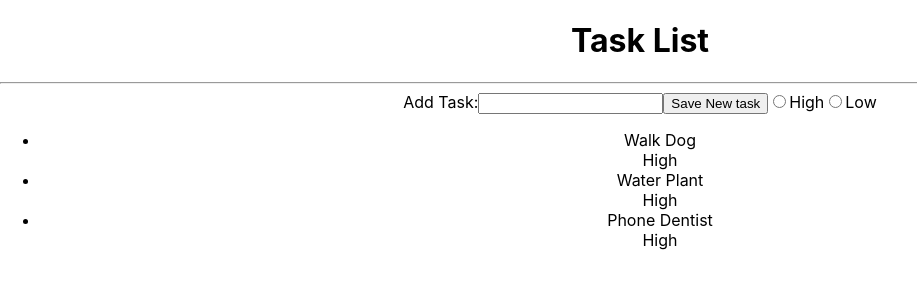
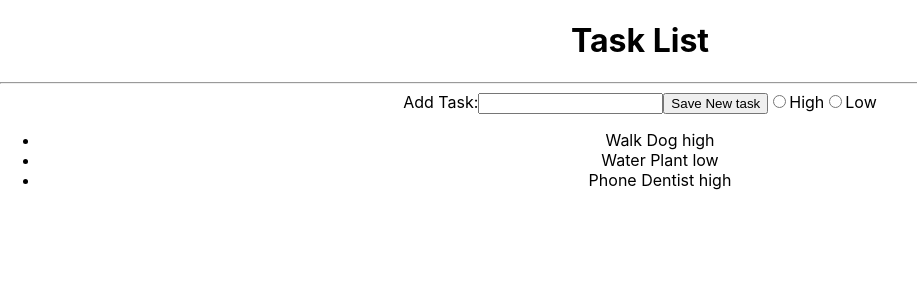
Before and after one commit to roryconlon1/week_07_day_01_lab-hw, a React (Create React App) app: page / in a window 1280 px wide. Shown: the top 300 px of the page, without its empty margins (0-917 px from the left). Built offline with nearby package versions, Linux system fonts and the light colour scheme.

Commit message:
trying things

```diff
--- a/src/App.js
+++ b/src/App.js
@@ -14,9 +14,9 @@ function App() {
 
   const taskNodes = tasks.map((task, index) => {
     return <li key={index}>
-      <span>{task.name}</span>
+      <span>{task.name} <span>{task.priority}</span></span>
       {/* {task.priority ? <button className="high">High!</button>: <button className="" onClick={() => {taskPriority(index)}} >Low</button>} */}
-      {task.priority ? <div className="high">High</div> : <div className="low">Low</div>}
+      {/* {task.priority ? <div className="high">High</div> : <div className="low">Low</div>} */}
 
       </li>
   })
```
